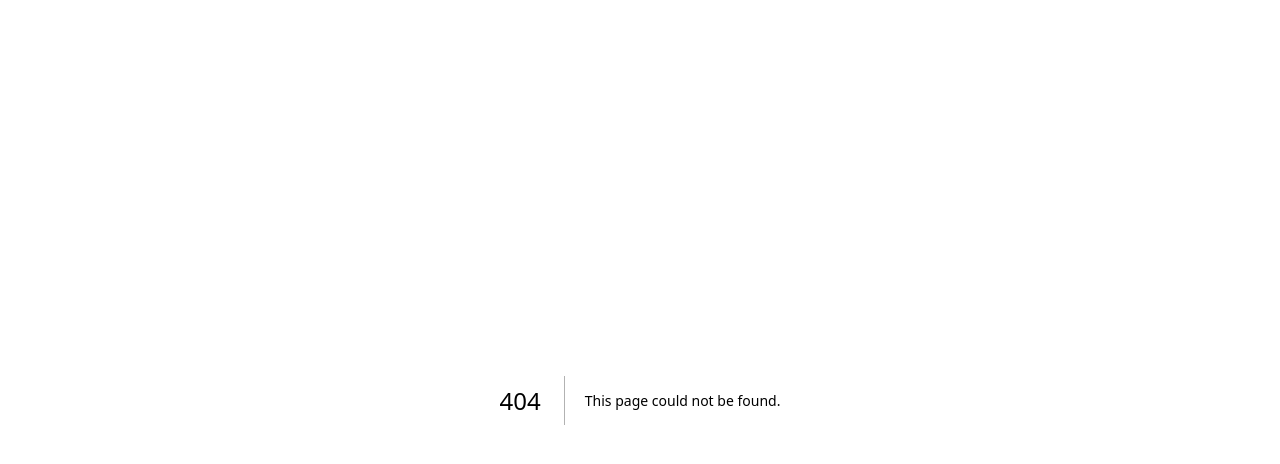
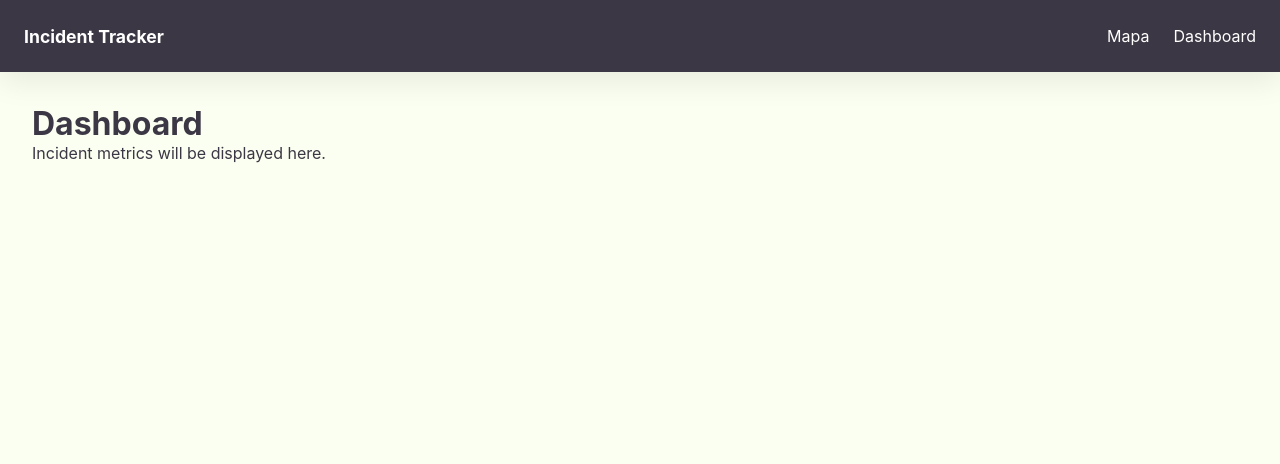
Before and after one commit to Lictro/incidents-map, a Next.js app: page /dashboard in a window 1280 px wide. Before the commit this address had no page. Shown: the top 464 px of the page. Built offline with nearby package versions, Linux system fonts and the light colour scheme.

Commit message:
Add Dashboard page and new palette

```diff
--- /dev/null
+++ b/src/app/dashboard/page.module.scss
@@ -0,0 +1,3 @@
+.container {
+  padding: 32px;
+}
--- /dev/null
+++ b/src/app/dashboard/page.tsx
@@ -0,0 +1,14 @@
+import styles from "./page.module.scss";
+
+export default function DashboardPage() {
+  return (
+    <main className={styles.container}>
+      <h1>Dashboard</h1>
+
+      <p>
+        Incident metrics will be displayed
+        here.
+      </p>
+    </main>
+  );
+}
--- a/src/app/globals.css
+++ /dev/null
@@ -1,49 +0,0 @@
-:root {
-  --background: #ffffff;
-  --foreground: #171717;
-}
-
-@media (prefers-color-scheme: dark) {
-  :root {
-    --background: #0a0a0a;
-    --foreground: #ededed;
-  }
-}
-
-html {
-  height: 100%;
-}
-
-html,
-body {
-  max-width: 100vw;
-  overflow-x: hidden;
-}
-
-body {
-  min-height: 100%;
-  display: flex;
-  flex-direction: column;
-  color: var(--foreground);
-  background: var(--background);
-  font-family: Arial, Helvetica, sans-serif;
-  -webkit-font-smoothing: antialiased;
-  -moz-osx-font-smoothing: grayscale;
-}
-
-* {
-  box-sizing: border-box;
-  padding: 0;
-  margin: 0;
-}
-
-a {
-  color: inherit;
-  text-decoration: none;
-}
-
-@media (prefers-color-scheme: dark) {
-  html {
-    color-scheme: dark;
-  }
-}
--- /dev/null
+++ b/src/app/globals.scss
@@ -0,0 +1,27 @@
+:root {
+  --graphite: #3c3744;
+  --navy-electric: #090c9b;
+  --smart-blue: #3066be;
+  --powder-blue: #b4c5e4;
+  --ivory: #fbfff1;
+
+  --shadow:
+    0 10px 30px rgba(0, 0, 0, 0.08);
+}
+
+* {
+  box-sizing: border-box;
+  margin: 0;
+  padding: 0;
+}
+
+html,
+body {
+  background: var(--ivory);
+  color: var(--graphite);
+
+  font-family:
+    Inter,
+    system-ui,
+    sans-serif;
+}
--- a/src/app/layout.tsx
+++ b/src/app/layout.tsx
@@ -1,21 +1,6 @@
-import type { Metadata } from "next";
-import { Geist, Geist_Mono } from "next/font/google";
-import "./globals.css";
+import "./globals.scss";
 
-const geistSans = Geist({
-  variable: "--font-geist-sans",
-  subsets: ["latin"],
-});
-
-const geistMono = Geist_Mono({
-  variable: "--font-geist-mono",
-  subsets: ["latin"],
-});
-
-export const metadata: Metadata = {
-  title: "Create Next App",
-  description: "Generated by create next app",
-};
+import Navbar from "@/components/Navbar/Navbar";
 
 export default function RootLayout({
   children,
@@ -23,8 +8,12 @@ export default function RootLayout({
   children: React.ReactNode;
 }>) {
   return (
-    <html lang="en" className={`${geistSans.variable} ${geistMono.variable}`}>
-      <body>{children}</body>
+    <html lang="en">
+      <body>
+        <Navbar />
+
+        {children}
+      </body>
     </html>
   );
 }
--- /dev/null
+++ b/src/components/Navbar/Navbar.module.scss
@@ -0,0 +1,36 @@
+.navbar {
+  height: 72px;
+
+  display: flex;
+  align-items: center;
+  justify-content: space-between;
+
+  padding: 0 24px;
+
+  background: var(--graphite);
+
+  color: white;
+
+  box-shadow: var(--shadow);
+}
+
+.logo {
+  font-size: 1.1rem;
+  font-weight: 700;
+}
+
+.links {
+  display: flex;
+  gap: 24px;
+
+  a {
+    color: white;
+    text-decoration: none;
+
+    transition: 0.2s;
+
+    &:hover {
+      color: var(--powder-blue);
+    }
+  }
+}
--- /dev/null
+++ b/src/components/Navbar/Navbar.tsx
@@ -0,0 +1,23 @@
+"use client";
+
+import Link from "next/link";
+
+import styles from "./Navbar.module.scss";
+
+export default function Navbar() {
+  return (
+    <nav className={styles.navbar}>
+      <div className={styles.logo}>
+        Incident Tracker
+      </div>
+
+      <div className={styles.links}>
+        <Link href="/">Mapa</Link>
+
+        <Link href="/dashboard">
+          Dashboard
+        </Link>
+      </div>
+    </nav>
+  );
+}
```
Also changed, not shown: src/components/IncidentMap/IncidentMap.module.scss (+30 -1 lines), src/components/IncidentMap/IncidentMap.tsx (+1 -16 lines), src/components/ui/FloatButton.tsx (deleted, +0 -22 lines).
